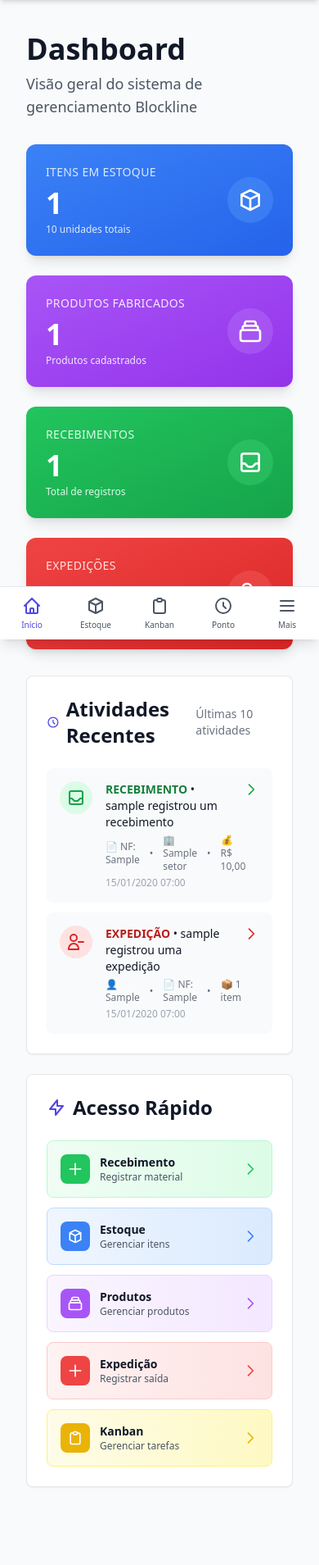
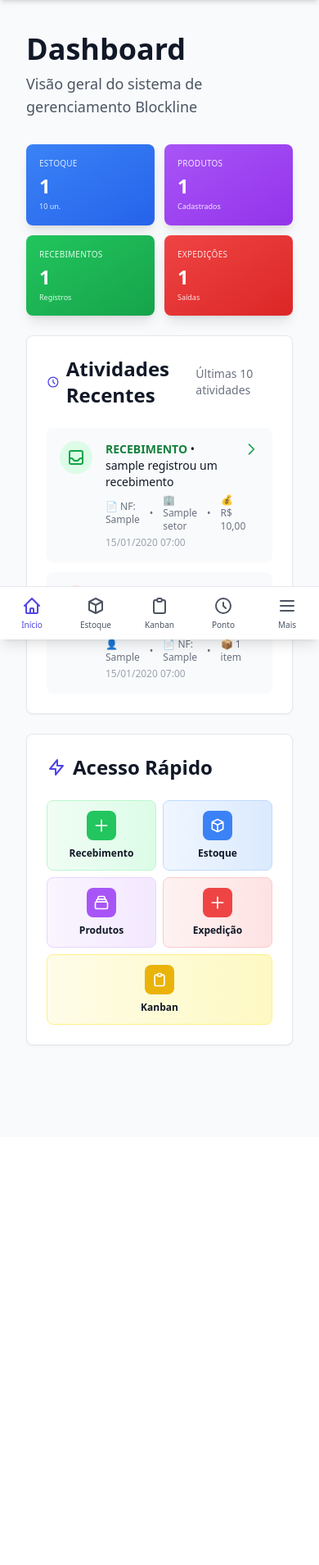
Before and after one commit to victorferraz07/blockline_app, a Django app: page / in a window 390 px wide. Shown: the part 64-1973 px from the top of the page at 82% size. After the commit the page ends 1340 px from the top, so only its background shows below. Run offline with Django 5.2, Linux system fonts and the light colour scheme; a user stored in the database is signed in; tables that the repository leaves empty hold one stand-in row (values such as "Sample post"); some libraries are stand-ins or nearby versions.

Commit message:
feat: Otimiza Dashboard para mobile - grid 2x2 compacto
Cards de estatísticas: Grid 2x2 no mobile (era 1 coluna), textos menores, ícones ocultos no mobile

Acesso Rápido: Grid 2x2 no mobile (era lista vertical), layout centrado, Kanban com destaque (col-span-2)

Textos responsivos: text-[10px] mobile, text-xs sm, text-sm md

Espaçamento otimizado: gap-3 mobile vs gap-6 desktop

Melhor uso do espaço horizontal em telas pequenas

```diff
--- a/core/templates/core/dashboard.html
+++ b/core/templates/core/dashboard.html
@@ -9,18 +9,18 @@
         <p class="text-gray-600 mt-2 text-lg">Visão geral do sistema de gerenciamento Blockline</p>
     </div>
 
-    <!-- Cards de Estatísticas Principais -->
-    <div class="grid grid-cols-1 md:grid-cols-2 lg:grid-cols-4 gap-6 mb-8">
+    <!-- Cards de Estatísticas Principais - Grid Otimizado Mobile 2x2 -->
+    <div class="grid grid-cols-2 lg:grid-cols-4 gap-3 sm:gap-4 md:gap-6 mb-6 md:mb-8">
         <!-- Total de Itens em Estoque -->
-        <div class="bg-gradient-to-br from-blue-500 to-blue-600 rounded-xl shadow-lg p-6 text-white transform hover:scale-105 transition-transform duration-200">
-            <div class="flex items-center justify-between">
-                <div>
-                    <p class="text-blue-100 text-sm font-medium uppercase tracking-wide">Itens em Estoque</p>
-                    <p class="text-4xl font-black mt-2">{{ total_itens_estoque }}</p>
-                    <p class="text-blue-100 text-xs mt-1">{{ quantidade_total_estoque }} unidades totais</p>
+        <div class="bg-gradient-to-br from-blue-500 to-blue-600 rounded-lg sm:rounded-xl shadow-lg p-4 sm:p-5 md:p-6 text-white transform hover:scale-105 transition-transform duration-200 tap-feedback">
+            <div class="flex flex-col sm:flex-row items-start sm:items-center sm:justify-between">
+                <div class="flex-1">
+                    <p class="text-blue-100 text-[10px] sm:text-xs md:text-sm font-medium uppercase tracking-wide">Estoque</p>
+                    <p class="text-2xl sm:text-3xl md:text-4xl font-black mt-1 sm:mt-2">{{ total_itens_estoque }}</p>
+                    <p class="text-blue-100 text-[9px] sm:text-[10px] md:text-xs mt-0.5 sm:mt-1">{{ quantidade_total_estoque }} un.</p>
                 </div>
-                <div class="bg-blue-400 bg-opacity-30 rounded-full p-3">
-                    <svg class="w-8 h-8" fill="none" stroke="currentColor" viewBox="0 0 24 24">
+                <div class="hidden sm:block bg-blue-400 bg-opacity-30 rounded-full p-2 md:p-3">
+                    <svg class="w-6 h-6 md:w-8 md:h-8" fill="none" stroke="currentColor" viewBox="0 0 24 24">
                         <path stroke-linecap="round" stroke-linejoin="round" stroke-width="2" d="M20 7l-8-4-8 4m16 0l-8 4m8-4v10l-8 4m0-10L4 7m8 4v10M4 7v10l8 4"/>
                     </svg>
                 </div>
@@ -28,15 +28,15 @@
         </div>
 
         <!-- Total de Produtos -->
-        <div class="bg-gradient-to-br from-purple-500 to-purple-600 rounded-xl shadow-lg p-6 text-white transform hover:scale-105 transition-transform duration-200">
-            <div class="flex items-center justify-between">
-                <div>
-                    <p class="text-purple-100 text-sm font-medium uppercase tracking-wide">Produtos Fabricados</p>
-                    <p class="text-4xl font-black mt-2">{{ total_produtos_fabricados }}</p>
-                    <p class="text-purple-100 text-xs mt-1">Produtos cadastrados</p>
+        <div class="bg-gradient-to-br from-purple-500 to-purple-600 rounded-lg sm:rounded-xl shadow-lg p-4 sm:p-5 md:p-6 text-white transform hover:scale-105 transition-transform duration-200 tap-feedback">
+            <div class="flex flex-col sm:flex-row items-start sm:items-center sm:justify-between">
+                <div class="flex-1">
+                    <p class="text-purple-100 text-[10px] sm:text-xs md:text-sm font-medium uppercase tracking-wide">Produtos</p>
+                    <p class="text-2xl sm:text-3xl md:text-4xl font-black mt-1 sm:mt-2">{{ total_produtos_fabricados }}</p>
+                    <p class="text-purple-100 text-[9px] sm:text-[10px] md:text-xs mt-0.5 sm:mt-1">Cadastrados</p>
                 </div>
-                <div class="bg-purple-400 bg-opacity-30 rounded-full p-3">
-                    <svg class="w-8 h-8" fill="none" stroke="currentColor" viewBox="0 0 24 24">
+                <div class="hidden sm:block bg-purple-400 bg-opacity-30 rounded-full p-2 md:p-3">
+                    <svg class="w-6 h-6 md:w-8 md:h-8" fill="none" stroke="currentColor" viewBox="0 0 24 24">
                         <path stroke-linecap="round" stroke-linejoin="round" stroke-width="2" d="M19 11H5m14 0a2 2 0 012 2v6a2 2 0 01-2 2H5a2 2 0 01-2-2v-6a2 2 0 012-2m14 0V9a2 2 0 00-2-2M5 11V9a2 2 0 012-2m0 0V5a2 2 0 012-2h6a2 2 0 012 2v2M7 7h10"/>
                     </svg>
                 </div>
@@ -44,15 +44,15 @@
         </div>
 
         <!-- Total de Recebimentos -->
-        <div class="bg-gradient-to-br from-green-500 to-green-600 rounded-xl shadow-lg p-6 text-white transform hover:scale-105 transition-transform duration-200">
-            <div class="flex items-center justify-between">
-                <div>
-                    <p class="text-green-100 text-sm font-medium uppercase tracking-wide">Recebimentos</p>
-                    <p class="text-4xl font-black mt-2">{{ total_recebimentos }}</p>
-                    <p class="text-green-100 text-xs mt-1">Total de registros</p>
+        <div class="bg-gradient-to-br from-green-500 to-green-600 rounded-lg sm:rounded-xl shadow-lg p-4 sm:p-5 md:p-6 text-white transform hover:scale-105 transition-transform duration-200 tap-feedback">
+            <div class="flex flex-col sm:flex-row items-start sm:items-center sm:justify-between">
+                <div class="flex-1">
+                    <p class="text-green-100 text-[10px] sm:text-xs md:text-sm font-medium uppercase tracking-wide">Recebimentos</p>
+                    <p class="text-2xl sm:text-3xl md:text-4xl font-black mt-1 sm:mt-2">{{ total_recebimentos }}</p>
+                    <p class="text-green-100 text-[9px] sm:text-[10px] md:text-xs mt-0.5 sm:mt-1">Registros</p>
                 </div>
-                <div class="bg-green-400 bg-opacity-30 rounded-full p-3">
-                    <svg class="w-8 h-8" fill="none" stroke="currentColor" viewBox="0 0 24 24">
+                <div class="hidden sm:block bg-green-400 bg-opacity-30 rounded-full p-2 md:p-3">
+                    <svg class="w-6 h-6 md:w-8 md:h-8" fill="none" stroke="currentColor" viewBox="0 0 24 24">
                         <path stroke-linecap="round" stroke-linejoin="round" stroke-width="2" d="M20 13V6a2 2 0 00-2-2H6a2 2 0 00-2 2v7m16 0v5a2 2 0 01-2 2H6a2 2 0 01-2-2v-5m16 0h-2.586a1 1 0 00-.707.293l-2.414 2.414a1 1 0 01-.707.293h-3.172a1 1 0 01-.707-.293l-2.414-2.414A1 1 0 006.586 13H4"/>
                     </svg>
                 </div>
@@ -60,15 +60,15 @@
         </div>
 
         <!-- Total de Expedições -->
-        <div class="bg-gradient-to-br from-red-500 to-red-600 rounded-xl shadow-lg p-6 text-white transform hover:scale-105 transition-transform duration-200">
-            <div class="flex items-center justify-between">
-                <div>
-                    <p class="text-red-100 text-sm font-medium uppercase tracking-wide">Expedições</p>
-                    <p class="text-4xl font-black mt-2">{{ total_expedicoes }}</p>
-                    <p class="text-red-100 text-xs mt-1">Total de saídas</p>
+        <div class="bg-gradient-to-br from-red-500 to-red-600 rounded-lg sm:rounded-xl shadow-lg p-4 sm:p-5 md:p-6 text-white transform hover:scale-105 transition-transform duration-200 tap-feedback">
+            <div class="flex flex-col sm:flex-row items-start sm:items-center sm:justify-between">
+                <div class="flex-1">
+                    <p class="text-red-100 text-[10px] sm:text-xs md:text-sm font-medium uppercase tracking-wide">Expedições</p>
+                    <p class="text-2xl sm:text-3xl md:text-4xl font-black mt-1 sm:mt-2">{{ total_expedicoes }}</p>
+                    <p class="text-red-100 text-[9px] sm:text-[10px] md:text-xs mt-0.5 sm:mt-1">Saídas</p>
                 </div>
-                <div class="bg-red-400 bg-opacity-30 rounded-full p-3">
-                    <svg class="w-8 h-8" fill="none" stroke="currentColor" viewBox="0 0 24 24">
+                <div class="hidden sm:block bg-red-400 bg-opacity-30 rounded-full p-2 md:p-3">
+                    <svg class="w-6 h-6 md:w-8 md:h-8" fill="none" stroke="currentColor" viewBox="0 0 24 24">
                         <path stroke-linecap="round" stroke-linejoin="round" stroke-width="2" d="M13 7a4 4 0 11-8 0 4 4 0 018 0zM9 14a6 6 0 00-6 6v1h12v-1a6 6 0 00-6-6zM21 12h-6"/>
                     </svg>
                 </div>
@@ -183,23 +183,24 @@
                     Acesso Rápido
                 </h2>
 
-                <div class="space-y-3">
+                <!-- Grid 2x2 no mobile, lista no desktop -->
+                <div class="grid grid-cols-2 lg:grid-cols-1 gap-2 sm:gap-3">
                     <!-- Recebimento -->
                     <a href="{% url 'registrar_recebimento' %}"
-                       class="block p-4 bg-gradient-to-r from-green-50 to-green-100 rounded-lg hover:from-green-100 hover:to-green-200 transition-all duration-200 group border border-green-200">
-                        <div class="flex items-center justify-between">
-                            <div class="flex items-center space-x-3">
-                                <div class="bg-green-500 rounded-lg p-2 group-hover:scale-110 transition-transform">
+                       class="btn-mobile tap-feedback block p-3 sm:p-4 bg-gradient-to-r from-green-50 to-green-100 rounded-lg hover:from-green-100 hover:to-green-200 transition-all duration-200 group border border-green-200">
+                        <div class="flex flex-col lg:flex-row items-center lg:justify-between">
+                            <div class="flex flex-col lg:flex-row items-center lg:space-x-3 text-center lg:text-left">
+                                <div class="bg-green-500 rounded-lg p-2 group-hover:scale-110 transition-transform mb-2 lg:mb-0">
                                     <svg class="w-5 h-5 text-white" fill="none" stroke="currentColor" viewBox="0 0 24 24">
                                         <path stroke-linecap="round" stroke-linejoin="round" stroke-width="2" d="M12 4v16m8-8H4"/>
                                     </svg>
                                 </div>
                                 <div>
-                                    <h3 class="text-sm font-bold text-gray-900">Recebimento</h3>
-                                    <p class="text-xs text-gray-600">Registrar material</p>
+                                    <h3 class="text-xs sm:text-sm font-bold text-gray-900">Recebimento</h3>
+                                    <p class="text-[10px] sm:text-xs text-gray-600 hidden lg:block">Registrar material</p>
                                 </div>
                             </div>
-                            <svg class="w-5 h-5 text-green-500 group-hover:translate-x-1 transition-transform" fill="none" stroke="currentColor" viewBox="0 0 24 24">
+                            <svg class="w-5 h-5 text-green-500 group-hover:translate-x-1 transition-transform hidden lg:block" fill="none" stroke="currentColor" viewBox="0 0 24 24">
                                 <path stroke-linecap="round" stroke-linejoin="round" stroke-width="2" d="M9 5l7 7-7 7"/>
                             </svg>
                         </div>
@@ -207,20 +208,20 @@
 
                     <!-- Estoque -->
                     <a href="{% url 'lista_estoque' %}"
-                       class="block p-4 bg-gradient-to-r from-blue-50 to-blue-100 rounded-lg hover:from-blue-100 hover:to-blue-200 transition-all duration-200 group border border-blue-200">
-                        <div class="flex items-center justify-between">
-                            <div class="flex items-center space-x-3">
-                                <div class="bg-blue-500 rounded-lg p-2 group-hover:scale-110 transition-transform">
+                       class="btn-mobile tap-feedback block p-3 sm:p-4 bg-gradient-to-r from-blue-50 to-blue-100 rounded-lg hover:from-blue-100 hover:to-blue-200 transition-all duration-200 group border border-blue-200">
+                        <div class="flex flex-col lg:flex-row items-center lg:justify-between">
+                            <div class="flex flex-col lg:flex-row items-center lg:space-x-3 text-center lg:text-left">
+                                <div class="bg-blue-500 rounded-lg p-2 group-hover:scale-110 transition-transform mb-2 lg:mb-0">
                                     <svg class="w-5 h-5 text-white" fill="none" stroke="currentColor" viewBox="0 0 24 24">
                                         <path stroke-linecap="round" stroke-linejoin="round" stroke-width="2" d="M20 7l-8-4-8 4m16 0l-8 4m8-4v10l-8 4m0-10L4 7m8 4v10M4 7v10l8 4"/>
                                     </svg>
                                 </div>
                                 <div>
-                                    <h3 class="text-sm font-bold text-gray-900">Estoque</h3>
-                                    <p class="text-xs text-gray-600">Gerenciar itens</p>
+                                    <h3 class="text-xs sm:text-sm font-bold text-gray-900">Estoque</h3>
+                                    <p class="text-[10px] sm:text-xs text-gray-600 hidden lg:block">Gerenciar itens</p>
                                 </div>
                             </div>
-                            <svg class="w-5 h-5 text-blue-500 group-hover:translate-x-1 transition-transform" fill="none" stroke="currentColor" viewBox="0 0 24 24">
+                            <svg class="w-5 h-5 text-blue-500 group-hover:translate-x-1 transition-transform hidden lg:block" fill="none" stroke="currentColor" viewBox="0 0 24 24">
                                 <path stroke-linecap="round" stroke-linejoin="round" stroke-width="2" d="M9 5l7 7-7 7"/>
                             </svg>
                         </div>
@@ -228,20 +229,20 @@
 
                     <!-- Produtos -->
                     <a href="{% url 'lista_produtos' %}"
-                       class="block p-4 bg-gradient-to-r from-purple-50 to-purple-100 rounded-lg hover:from-purple-100 hover:to-purple-200 transition-all duration-200 group border border-purple-200">
-                        <div class="flex items-center justify-between">
-                            <div class="flex items-center space-x-3">
-                                <div class="bg-purple-500 rounded-lg p-2 group-hover:scale-110 transition-transform">
+                       class="btn-mobile tap-feedback block p-3 sm:p-4 bg-gradient-to-r from-purple-50 to-purple-100 rounded-lg hover:from-purple-100 hover:to-purple-200 transition-all duration-200 group border border-purple-200">
+                        <div class="flex flex-col lg:flex-row items-center lg:justify-between">
+                            <div class="flex flex-col lg:flex-row items-center lg:space-x-3 text-center lg:text-left">
+                                <div class="bg-purple-500 rounded-lg p-2 group-hover:scale-110 transition-transform mb-2 lg:mb-0">
                                     <svg class="w-5 h-5 text-white" fill="none" stroke="currentColor" viewBox="0 0 24 24">
                                         <path stroke-linecap="round" stroke-linejoin="round" stroke-width="2" d="M19 11H5m14 0a2 2 0 012 2v6a2 2 0 01-2 2H5a2 2 0 01-2-2v-6a2 2 0 012-2m14 0V9a2 2 0 00-2-2M5 11V9a2 2 0 012-2m0 0V5a2 2 0 012-2h6a2 2 0 012 2v2M7 7h10"/>
                                     </svg>
                                 </div>
                                 <div>
-                                    <h3 class="text-sm font-bold text-gray-900">Produtos</h3>
-                                    <p class="text-xs text-gray-600">Gerenciar produtos</p>
+                                    <h3 class="text-xs sm:text-sm font-bold text-gray-900">Produtos</h3>
+                                    <p class="text-[10px] sm:text-xs text-gray-600 hidden lg:block">Gerenciar produtos</p>
                                 </div>
                             </div>
-                            <svg class="w-5 h-5 text-purple-500 group-hover:translate-x-1 transition-transform" fill="none" stroke="currentColor" viewBox="0 0 24 24">
+                            <svg class="w-5 h-5 text-purple-500 group-hover:translate-x-1 transition-transform hidden lg:block" fill="none" stroke="currentColor" viewBox="0 0 24 24">
                                 <path stroke-linecap="round" stroke-linejoin="round" stroke-width="2" d="M9 5l7 7-7 7"/>
                             </svg>
                         </div>
@@ -249,41 +250,41 @@
 
                     <!-- Expedição -->
                     <a href="{% url 'registrar_expedicao' %}"
-                       class="block p-4 bg-gradient-to-r from-red-50 to-red-100 rounded-lg hover:from-red-100 hover:to-red-200 transition-all duration-200 group border border-red-200">
-                        <div class="flex items-center justify-between">
-                            <div class="flex items-center space-x-3">
-                                <div class="bg-red-500 rounded-lg p-2 group-hover:scale-110 transition-transform">
+                       class="btn-mobile tap-feedback block p-3 sm:p-4 bg-gradient-to-r from-red-50 to-red-100 rounded-lg hover:from-red-100 hover:to-red-200 transition-all duration-200 group border border-red-200">
+                        <div class="flex flex-col lg:flex-row items-center lg:justify-between">
+                            <div class="flex flex-col lg:flex-row items-center lg:space-x-3 text-center lg:text-left">
+                                <div class="bg-red-500 rounded-lg p-2 group-hover:scale-110 transition-transform mb-2 lg:mb-0">
                                     <svg class="w-5 h-5 text-white" fill="none" stroke="currentColor" viewBox="0 0 24 24">
                                         <path stroke-linecap="round" stroke-linejoin="round" stroke-width="2" d="M12 4v16m8-8H4"/>
                                     </svg>
                                 </div>
                                 <div>
-                                    <h3 class="text-sm font-bold text-gray-900">Expedição</h3>
-                                    <p class="text-xs text-gray-600">Registrar saída</p>
+                                    <h3 class="text-xs sm:text-sm font-bold text-gray-900">Expedição</h3>
+                                    <p class="text-[10px] sm:text-xs text-gray-600 hidden lg:block">Registrar saída</p>
                                 </div>
                             </div>
-                            <svg class="w-5 h-5 text-red-500 group-hover:translate-x-1 transition-transform" fill="none" stroke="currentColor" viewBox="0 0 24 24">
+                            <svg class="w-5 h-5 text-red-500 group-hover:translate-x-1 transition-transform hidden lg:block" fill="none" stroke="currentColor" viewBox="0 0 24 24">
                                 <path stroke-linecap="round" stroke-linejoin="round" stroke-width="2" d="M9 5l7 7-7 7"/>
                             </svg>
                         </div>
                     </a>
 
-                    <!-- Kanban -->
+                    <!-- Kanban - Colspan 2 no mobile para destaque -->
                     <a href="{% url 'kanban_board' %}"
-                       class="block p-4 bg-gradient-to-r from-yellow-50 to-yellow-100 rounded-lg hover:from-yellow-100 hover:to-yellow-200 transition-all duration-200 group border border-yellow-200">
-                        <div class="flex items-center justify-between">
-                            <div class="flex items-center space-x-3">
-                                <div class="bg-yellow-500 rounded-lg p-2 group-hover:scale-110 transition-transform">
+                       class="btn-mobile tap-feedback col-span-2 lg:col-span-1 block p-3 sm:p-4 bg-gradient-to-r from-yellow-50 to-yellow-100 rounded-lg hover:from-yellow-100 hover:to-yellow-200 transition-all duration-200 group border border-yellow-200">
+                        <div class="flex flex-col lg:flex-row items-center lg:justify-between">
+                            <div class="flex flex-col lg:flex-row items-center lg:space-x-3 text-center lg:text-left">
+                                <div class="bg-yellow-500 rounded-lg p-2 group-hover:scale-110 transition-transform mb-2 lg:mb-0">
                                     <svg class="w-5 h-5 text-white" fill="none" stroke="currentColor" viewBox="0 0 24 24">
                                         <path stroke-linecap="round" stroke-linejoin="round" stroke-width="2" d="M9 5H7a2 2 0 00-2 2v12a2 2 0 002 2h10a2 2 0 002-2V7a2 2 0 00-2-2h-2M9 5a2 2 0 002 2h2a2 2 0 002-2M9 5a2 2 0 012-2h2a2 2 0 012 2"/>
                                     </svg>
                                 </div>
                                 <div>
-                                    <h3 class="text-sm font-bold text-gray-900">Kanban</h3>
-                                    <p class="text-xs text-gray-600">Gerenciar tarefas</p>
+                                    <h3 class="text-xs sm:text-sm font-bold text-gray-900">Kanban</h3>
+                                    <p class="text-[10px] sm:text-xs text-gray-600 hidden lg:block">Gerenciar tarefas</p>
                                 </div>
                             </div>
-                            <svg class="w-5 h-5 text-yellow-500 group-hover:translate-x-1 transition-transform" fill="none" stroke="currentColor" viewBox="0 0 24 24">
+                            <svg class="w-5 h-5 text-yellow-500 group-hover:translate-x-1 transition-transform hidden lg:block" fill="none" stroke="currentColor" viewBox="0 0 24 24">
                                 <path stroke-linecap="round" stroke-linejoin="round" stroke-width="2" d="M9 5l7 7-7 7"/>
                             </svg>
                         </div>
```
